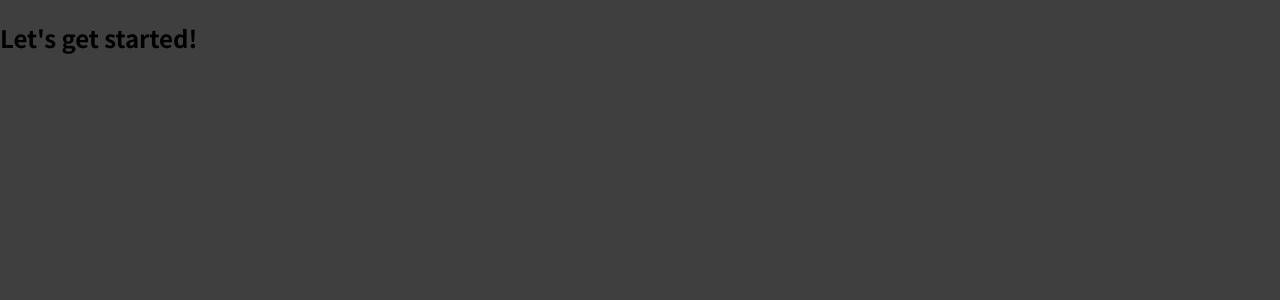
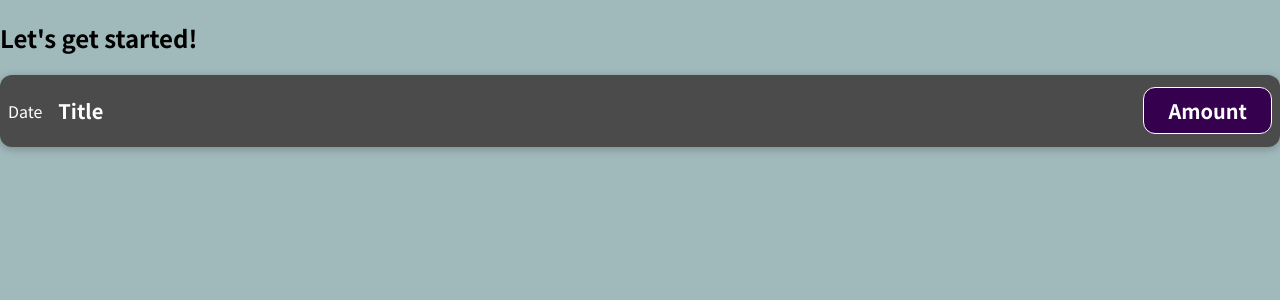
Before and after one commit to AlexBradley94/React, a JavaScript app in the folder expense-system/: page / in a window 1280 px wide. Shown: the top 300 px of the page. Built offline with nearby package versions, Linux system fonts and the light colour scheme.

Commit message:
Beginnings of adding components

```diff
--- a/expense-system/src/App.css
+++ b/expense-system/src/App.css
@@ -14,7 +14,7 @@
 }
 
 .App-header {
-  background-color: #282c34;
+  background-color: #9aa0aa;
   min-height: 100vh;
   display: flex;
   flex-direction: column;
--- a/expense-system/src/App.js
+++ b/expense-system/src/App.js
@@ -1,7 +1,10 @@
+import ExpenseItem from "./components/ExpenseItem";
+
 function App() {
   return (
     <div>
       <h2>Let's get started!</h2>
+      <ExpenseItem></ExpenseItem>
     </div>
   );
 }
--- /dev/null
+++ b/expense-system/src/components/ExpenseItem.css
@@ -0,0 +1,60 @@
+.expense-item {
+    display: flex;
+    justify-content: space-between;
+    align-items: center;
+    box-shadow: 0 2px 8px rgba(0, 0, 0, 0.25);
+    padding: 0.5rem;
+    margin: 1rem 0;
+    border-radius: 12px;
+    background-color: #4b4b4b;
+  }
+
+  .expense-item__description {
+    display: flex;
+    flex-direction: column;
+    gap: 1rem;
+    align-items: flex-end;
+    flex-flow: column-reverse;
+    justify-content: flex-start;
+    flex: 1;
+  }
+
+  .expense-item h2 {
+    color: #3a3a3a;
+    font-size: 1rem;
+    flex: 1;
+    margin: 0 1rem;
+    color: white;
+  }
+
+  .expense-item p {
+      color: #fff;
+  }
+
+  .expense-item__price {
+    font-size: 1rem;
+    font-weight: bold;
+    color: white;
+    background-color: #35004e;
+    border: 1px solid white;
+    padding: 0.5rem;
+    border-radius: 12px;
+  }
+
+  @media (min-width: 580px) {
+    .expense-item__description {
+      flex-direction: row;
+      align-items: center;
+      justify-content: flex-start;
+      flex: 1;
+    }
+
+    .expense-item__description h2 {
+      font-size: 1.25rem;
+    }
+
+    .expense-item__price {
+      font-size: 1.25rem;
+      padding: 0.5rem 1.5rem;
+    }
+  }
--- /dev/null
+++ b/expense-system/src/components/ExpenseItem.js
@@ -0,0 +1,21 @@
+import './ExpenseItem.css';
+
+function ExpenseItem() {
+
+    const expenseDate = new Date(2021, 6, 21);
+    const expenseTitle = 'Car Insurance';
+    const expenseAmount = 53.40;
+
+    return (
+        <div className="expense-item">
+            <p>Date</p>
+            <div className="expense-item__description">
+                <h2>Title</h2>
+                <div className="expense-item__price">Amount</div>
+            </div>
+        </div>
+
+    );
+}
+
+export default ExpenseItem;
--- a/expense-system/src/index.css
+++ b/expense-system/src/index.css
@@ -10,5 +10,5 @@
 
 body {
   margin: 0;
-  background-color: #3f3f3f;
+  background-color: #a0b9bb;
 }
```
